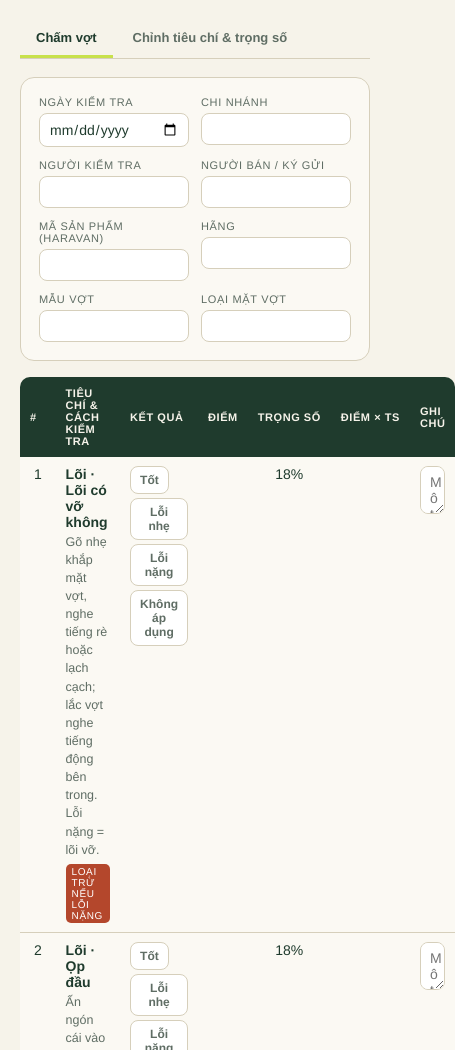
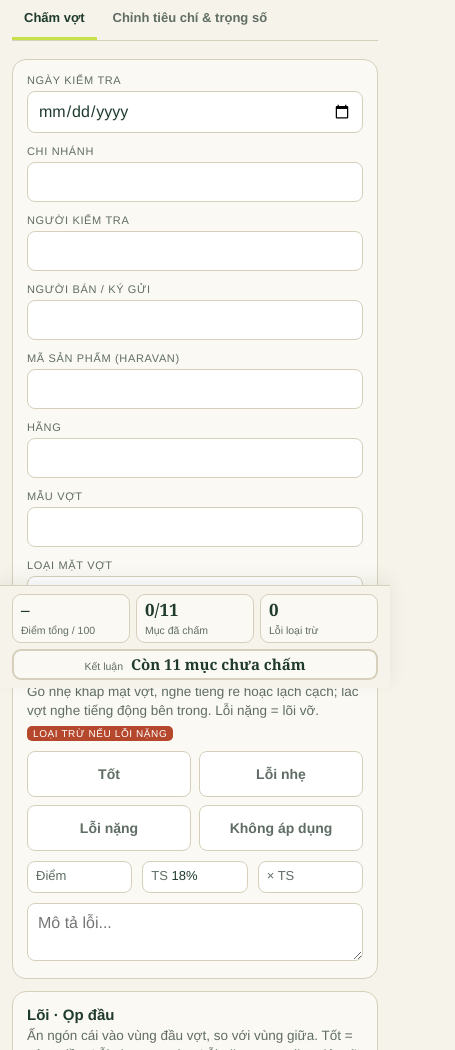
Before and after one commit to longndp12-ui/picklelab-checklist, a plain HTML site: page index.html in a window 390 px wide. Shown: the part 156-1206 px from the top of the page, 455 px wide, since content can reach past the window. Drawn offline with Linux system fonts and the light colour scheme.

Commit message:
Add phone layout: card rows, large touch targets, sticky score bar

```diff
--- a/index.html
+++ b/index.html
@@ -85,6 +85,64 @@
     .pill{display:none}.pill.on{display:inline-block}
     .card{break-inside:avoid}
   }
+/* MOBILE START */
+  @media screen and (max-width:700px){
+    body{padding:16px 12px 150px;font-size:15px}
+    header{margin-bottom:14px}
+    h1{font-size:30px}
+    .toolbar{width:100%}
+    .toolbar button{flex:1 1 auto;padding:11px 10px}
+    .tabs{overflow-x:auto;-webkit-overflow-scrolling:touch}
+    .tab{white-space:nowrap;padding:12px 12px}
+    .card{padding:14px}
+    .info{grid-template-columns:1fr}
+    input,select,textarea{font-size:16px;padding:10px}  /* 16px stops iOS zoom on focus */
+
+    /* Checklist rows become cards */
+    .tbl thead{display:none}
+    .tbl,.tbl tbody{display:block}
+    .tbl tr{display:grid;grid-template-columns:repeat(3,minmax(0,1fr));gap:10px;
+      background:var(--card);border:1px solid var(--line);border-radius:14px;padding:14px;margin-bottom:12px}
+    .tbl td{display:block;border:none;padding:0;background:transparent!important}
+    .tbl tr.excluded{background:#F6E3DC;border-color:var(--bad)}
+    #checkBody td:nth-child(1){display:none}
+    #checkBody td:nth-child(2),#checkBody td:nth-child(3),#checkBody td:nth-child(7){grid-column:1/-1}
+    #checkBody td:nth-child(4),#checkBody td:nth-child(5),#checkBody td:nth-child(6){
+      text-align:left;font-size:13px;background:#fff!important;border:1px solid var(--line);border-radius:8px;padding:6px 8px;min-height:32px}
+    #checkBody td:nth-child(4)::before{content:"Điểm ";color:var(--muted)}
+    #checkBody td:nth-child(5)::before{content:"TS ";color:var(--muted)}
+    #checkBody td:nth-child(6)::before{content:"× TS ";color:var(--muted)}
+    .cat{font-size:15px}
+    .how{font-size:13.5px}
+    .pills{display:grid;grid-template-columns:repeat(2,minmax(0,1fr));gap:8px}
+    .pill{min-height:46px;font-size:14px}
+
+    /* Score bar stays at the bottom while scrolling the list */
+    .summary{position:sticky;bottom:0;z-index:20;grid-template-columns:repeat(3,minmax(0,1fr));gap:6px;
+      margin:4px -12px 0;padding:8px 12px calc(8px + env(safe-area-inset-bottom));
+      background:var(--paper);border-top:1px solid var(--line);box-shadow:0 -6px 16px rgba(31,59,45,.08)}
+    .summary .card{padding:5px 8px;border-radius:9px}
+    .stat b{font-size:17px;line-height:1.15}
+    .stat small{font-size:10.5px;line-height:1.2}
+    .verdict{grid-column:1/-1;flex-direction:row;align-items:baseline;gap:8px}
+    .verdict small{flex:0 0 auto}
+    .verdict b{font-size:15px}
+    .sign{grid-template-columns:1fr;gap:28px}
+
+    /* Criteria editor rows become cards */
+    #setupBody td:nth-child(1){display:none}
+    #setupBody td:nth-child(2),#setupBody td:nth-child(3),#setupBody td:nth-child(4),#setupBody td:nth-child(7){grid-column:1/-1}
+    #setupBody td:nth-child(5){grid-column:1/3}
+    #setupBody td:nth-child(6){grid-column:3/4;display:flex;align-items:center;gap:6px;font-size:12px;color:var(--muted)}
+    #setupBody td:nth-child(5)::before{content:"Trọng số (%) ";font-size:12px;color:var(--muted)}
+    #setupBody td:nth-child(6)::before{content:"Loại trừ"}
+    #setupBody td:nth-child(7){text-align:right}
+    .edit-tbl td.w input{width:90px}
+    button.ghost{padding:8px 12px;font-size:16px}
+    .row input{width:80px}
+    .modal-box{padding:16px}
+  }
+/* MOBILE END */
 </style>
 </head>
 <body>
```
